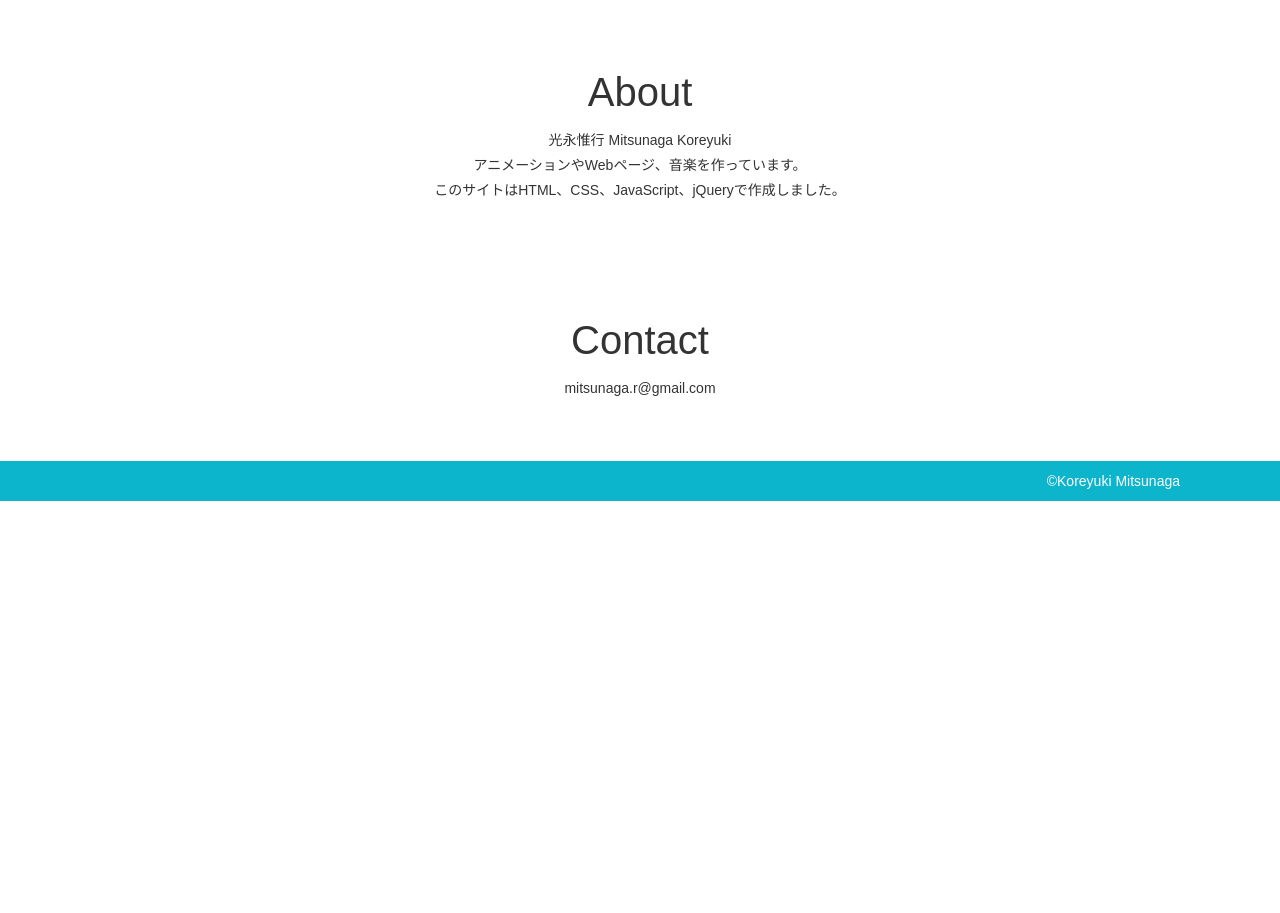
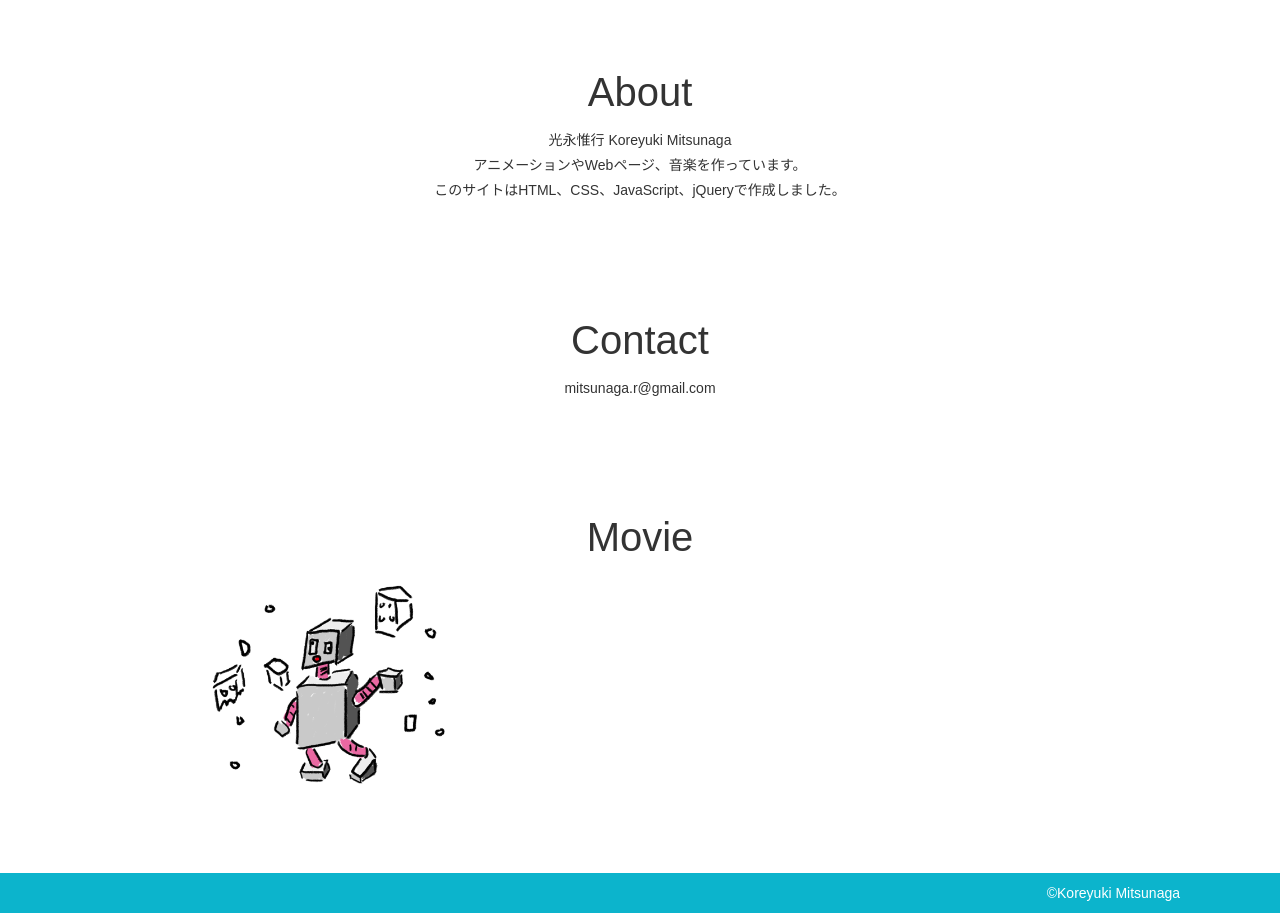
Before and after one commit to koreyukiMitsunaga/koreyukiMitsunaga.github.io, a plain HTML site: page index.html in a window 1280 px wide. Shown: the part 1320-2233 px from the top of the page. Before the commit the page ends 1821 px from the top, so only its background shows below. Drawn offline with Linux system fonts and the light colour scheme; a web font is replaced by a local one.

Commit message:
Add files via upload

```diff
--- a/index.html
+++ b/index.html
@@ -100,8 +100,8 @@
             </div>
             <div class="content">
                 <h2 id="about">About</h2>
-                <div class="lLeft-media">
-                    <p class="aaa" >光永惟行 Mitsunaga Koreyuki</p>
+                <div class="lLeft-mobile">
+                    <p class="aaa" >光永惟行 Koreyuki Mitsunaga</p>
                     <p>アニメーションやWebページ、音楽を作っています。</p>
                     <p>このサイトはHTML、CSS、JavaScript、jQueryで作成しました。</p>
                 </div>
@@ -109,6 +109,16 @@
             <div class="content">
                 <h2 id="contact">Contact</h2>
                 <p>mitsunaga.r@gmail.com</p>
+            </div>
+            <div class="content">
+                <h2 id="movie">Movie</h2>
+                <ul class="flex-wrap">
+                    <li class="card">
+                        <a href="https://youtu.be/Oy1z9YyfyTs">
+                            <p class="img-wrap"><img src="images/robot01.gif" alt="" ></p>
+                        </a>
+                    </li>
+                </ul>
             </div>
         </div>
     </main>
```
